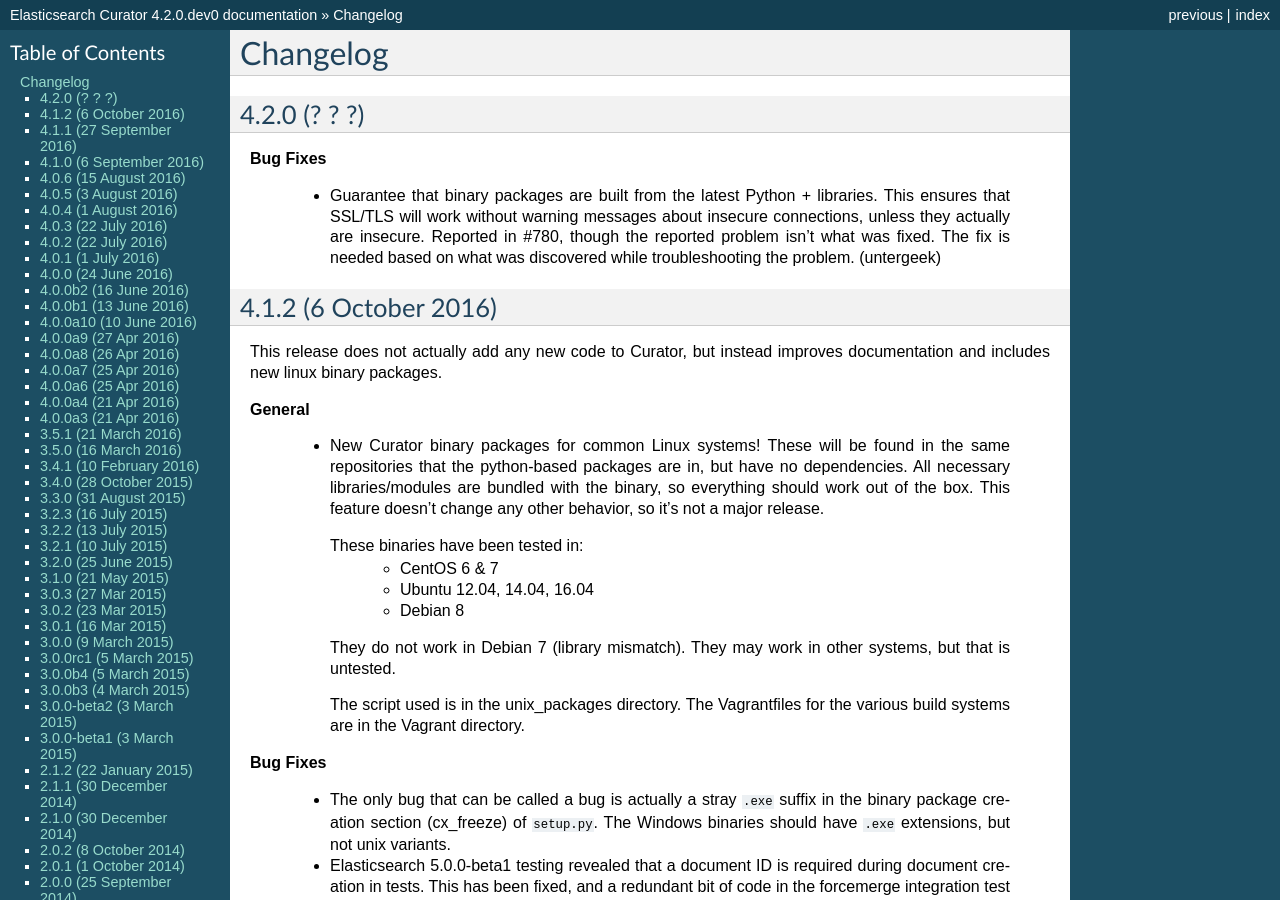
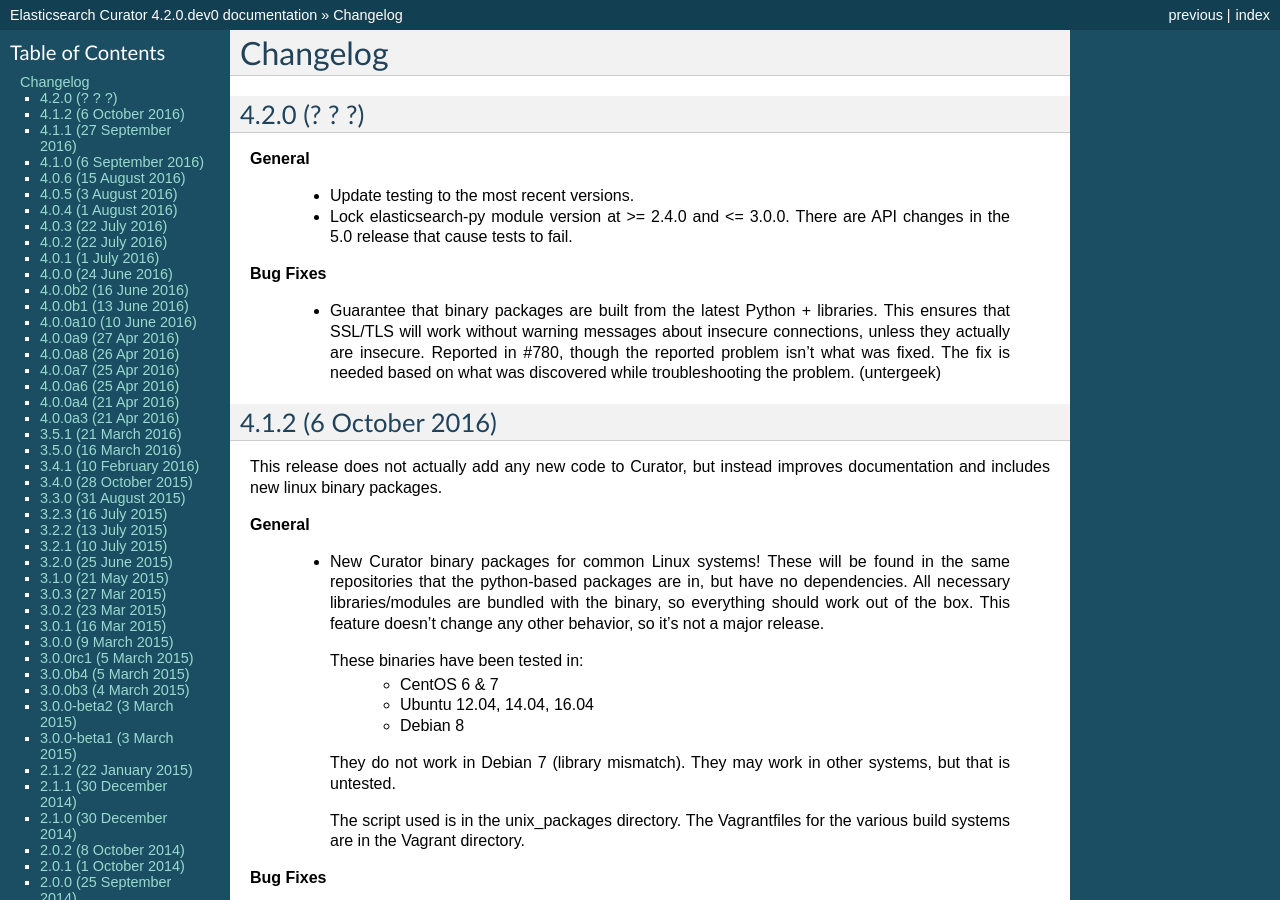
Before and after one commit to elastic/curator, a Sphinx documentation site: the page built from docs/Changelog.rst, in a window 1280 px wide and 900 px high. Built offline with Sphinx 7.4.7, drawn with Linux system fonts in a browser that asks for light colours.

Commit message:
Fix versioning issues
Elasticsearch-py 5.0 is finally out, and it breaks things.  Must fix that before moving on...

fixes #787

```diff
--- a/docs/Changelog.rst
+++ b/docs/Changelog.rst
@@ -5,6 +5,12 @@
 
 4.2.0 (? ? ?)
 -------------
+
+**General**
+
+  * Update testing to the most recent versions.
+  * Lock elasticsearch-py module version at >= 2.4.0 and <= 3.0.0.  There are
+    API changes in the 5.0 release that cause tests to fail.
 
 **Bug Fixes**
 
--- a/requirements.txt
+++ b/requirements.txt
@@ -1,5 +1,5 @@
 urllib3>=1.8.3
-elasticsearch>=2.4.0,<5.1.0
+elasticsearch>=2.4.0,<3.0.0
 click>=3.3
 pyyaml>=3.10
 voluptuous>=0.9.3
--- a/setup.py
+++ b/setup.py
@@ -22,7 +22,7 @@
     return VERSION
 
 def get_install_requires():
-    res = ['elasticsearch>=2.4.0,<5.1.0' ]
+    res = ['elasticsearch>=2.4.0,<3.0.0' ]
     res.append('click>=3.3')
     res.append('pyyaml>=3.10')
     res.append('voluptuous>=0.9.3')
```
Also changed, not shown: .travis.yml.
